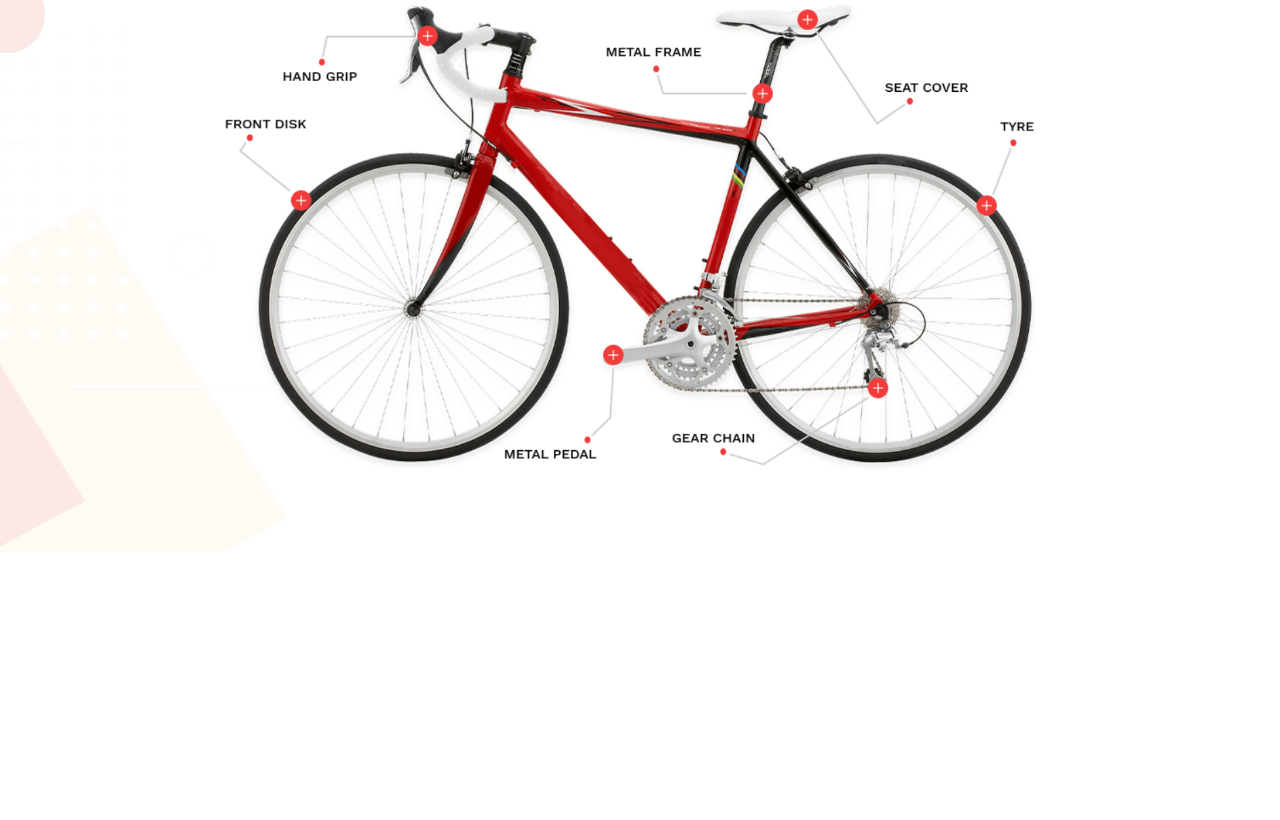
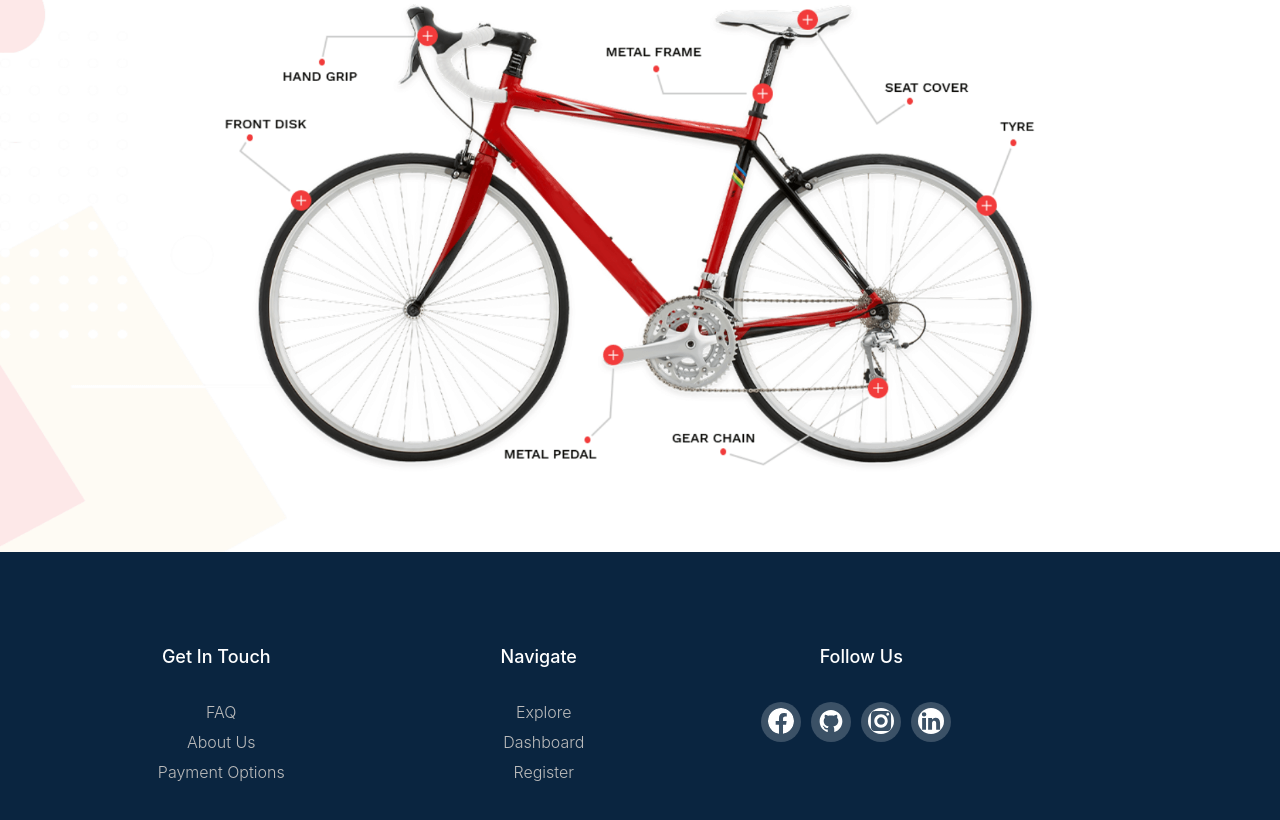
Before and after one commit to Pro-official/cycle-pro-clients, a React (Create React App) app: page / in a window 1280 px wide. Shown: the part 1076-1896 px from the top of the page. Before the commit the page ends 1628 px from the top, so only its background shows below. Built offline with nearby package versions, Linux system fonts and the light colour scheme; no server answers; the HTML template or start-up script is replaced by a standard one.

Commit message:
links and foother

```diff
--- a/package.json
+++ b/package.json
@@ -13,6 +13,7 @@
     "firebase": "^9.4.0",
     "react": "^17.0.2",
     "react-dom": "^17.0.2",
+    "react-icons": "^4.3.1",
     "react-router-dom": "^5.3.0",
     "react-scripts": "4.0.3",
     "web-vitals": "^1.1.2"
--- /dev/null
+++ b/src/pages/Home/Footer/Footer.css
@@ -0,0 +1,90 @@
+.container {
+  max-width: 1170px;
+  margin: auto;
+}
+.row {
+  display: flex;
+  /* align-items: center; */
+  flex-wrap: wrap;
+}
+ul {
+  list-style: none;
+}
+.footer {
+  background-color: #0a2540;
+  padding: 70px 0;
+}
+.footer-col {
+  width: 25%;
+  padding: 0 15px;
+}
+.footer-col h4 {
+  font-size: 18px;
+  color: #ffffff;
+  text-transform: capitalize;
+  margin-bottom: 35px;
+  font-weight: 500;
+  position: relative;
+}
+/* .footer-col h4::before {
+  content: "";
+  position: absolute;
+  left: 0;
+  bottom: -10px;
+  background-color: #0d6efd;
+  height: 2px;
+  box-sizing: border-box;
+  width: 50px;
+} */
+.footer-col ul li:not(:last-child) {
+  margin-bottom: 10px;
+}
+.footer-col ul li a {
+  font-size: 16px;
+  text-transform: capitalize;
+  color: #ffffff;
+  text-decoration: none;
+  font-weight: 300;
+  color: #bbbbbb;
+  display: block;
+  transition: all 0.3s ease;
+  margin-left: -30px;
+}
+.footer-col ul li a:hover {
+  color: #ffffff;
+  padding-left: 8px;
+}
+.footer-col .social-links a {
+  display: inline-block;
+  height: 40px;
+  width: 40px;
+  background-color: rgba(255, 255, 255, 0.2);
+  margin: 0 10px 10px 0;
+  text-align: center;
+  line-height: 40px;
+  border-radius: 50%;
+  color: #ffffff;
+  transition: all 0.5s ease;
+}
+.social-main {
+  font-size: 26px;
+  margin-top: 6px;
+  border-radius: 50%;
+}
+.footer-col .social-links a:hover {
+  color: #24262b;
+  background-color: #ffffff;
+}
+
+/*responsive*/
+@media (max-width: 767px) {
+  .footer-col {
+    width: 50%;
+    margin-bottom: 30px;
+  }
+}
+@media (max-width: 574px) {
+  .footer-col {
+    width: 100%;
+  }
+}
--- /dev/null
+++ b/src/pages/Home/Footer/Footer.js
@@ -0,0 +1,83 @@
+import React from "react";
+import { Link } from "react-router-dom";
+import "./Footer.css";
+import * as BsFacebook from "react-icons/bs";
+import * as GrInstagram from "react-icons/gr";
+import * as BsLinkedin from "react-icons/bs";
+import * as AiFillGithub from "react-icons/ai";
+
+const Footer = () => {
+  return (
+    <div style={{ marginTop: "5" }}>
+      <footer class="footer">
+        <div className="container ">
+          <div class="row">
+            <div class="footer-col">
+              <h4>get in Touch</h4>
+              <ul>
+                <li>
+                  <Link to="#">FAQ</Link>
+                </li>
+                <li>
+                  <Link to="#">About us</Link>
+                </li>
+                <li>
+                  <Link to="#">Payment Options</Link>
+                </li>
+              </ul>
+            </div>
+            <div class="footer-col">
+              <h4>Navigate</h4>
+              <ul>
+                <li>
+                  <Link to="/explore">Explore</Link>
+                </li>
+                <li>
+                  <Link to="/dashboard">Dashboard</Link>
+                </li>
+                <li>
+                  <Link to="/register">Register</Link>
+                </li>
+              </ul>
+            </div>
+            <div class="footer-col">
+              <h4>follow us</h4>
+              <div class="social-links">
+                <a
+                  target="_blank"
+                  rel="noopener noreferrer"
+                  href="https://www.facebook.com/great.promise00/"
+                >
+                  <BsFacebook.BsFacebook className="social-main" />
+                </a>
+                <a
+                  target="_blank"
+                  rel="noopener noreferrer"
+                  href="https://github.com/pro-official"
+                >
+                  <AiFillGithub.AiFillGithub className="social-main" />
+                </a>
+                <a
+                  target="_blank"
+                  rel="noopener noreferrer"
+                  href="https://www.instagram.com/promise.great00/"
+                >
+                  <GrInstagram.GrInstagram className="social-main" />
+                </a>
+                <a
+                  target="_blank"
+                  rel="noopener noreferrer"
+                  href="https://www.linkedin.com/in/promise-ghosh-chowdhury/"
+                >
+                  <BsLinkedin.BsLinkedin className="social-main" />
+                </a>
+              </div>
+            </div>
+          </div>
+        </div>
+      </footer>
+    </div>
+  );
+};
+
+export default Footer;
--- a/src/pages/Home/Home/Home.js
+++ b/src/pages/Home/Home/Home.js
@@ -1,6 +1,7 @@
 import React from "react";
 import Product from "../../Product/Product";
 import Banner from "../Banner/Banner";
+import Footer from "../Footer/Footer";
 
 import Products from "../Products/Products";
 // import ReviewsItem from "../ReviewsItem/ReviewsItem";
@@ -13,6 +14,7 @@ const Home = () => {
       <Banner></Banner>
       <Products></Products>
       <Product></Product>
+      <Footer></Footer>
       {/* <ReviewsItem></ReviewsItem> */}
     </div>
   );
```
Also changed, not shown: 1 other file (tests, documents, lock files or other folders).
